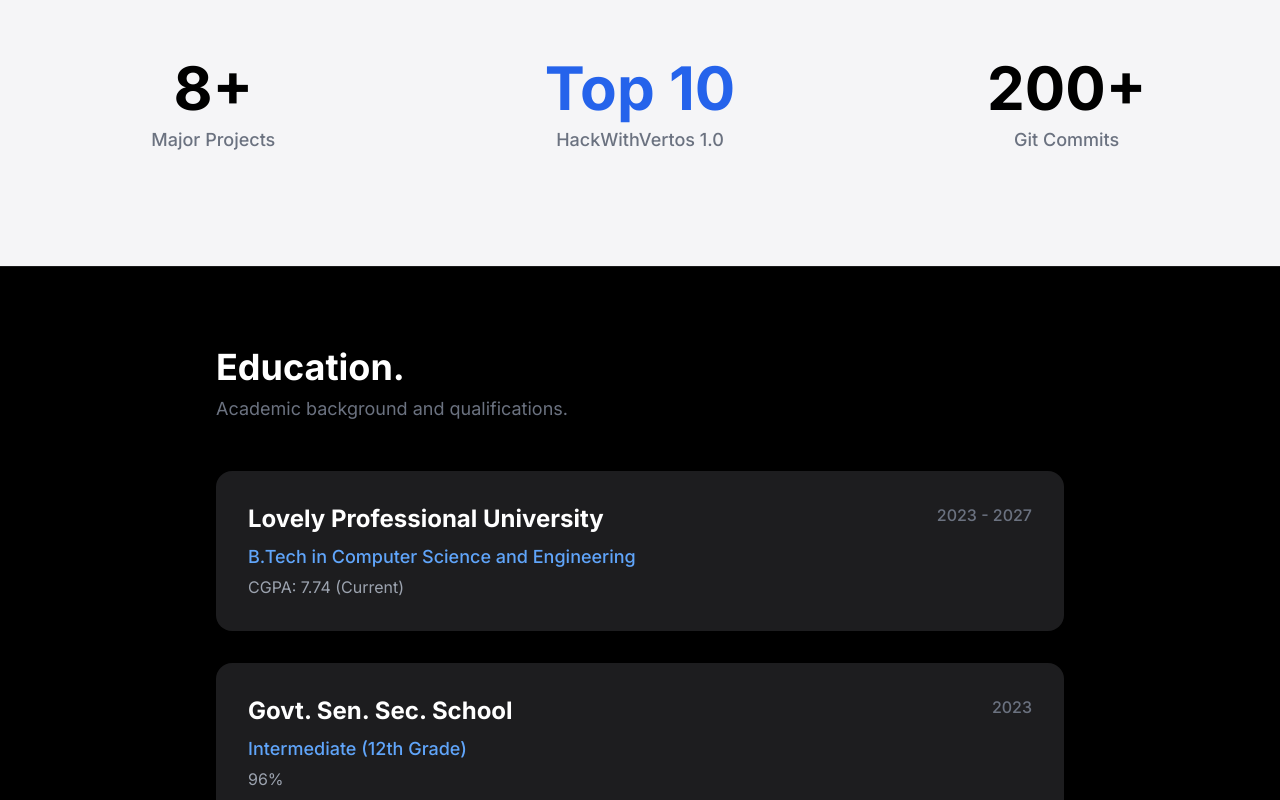
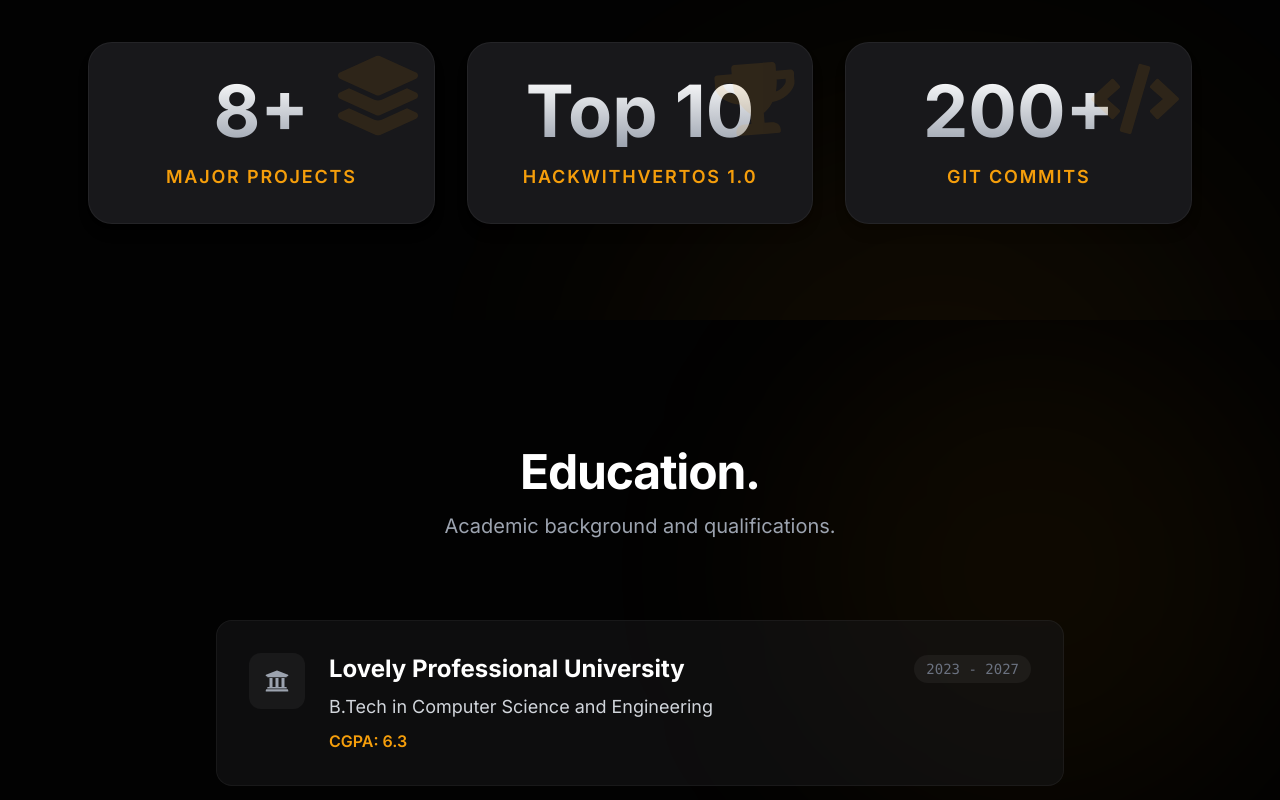
Before and after one commit to Vikashh08/Freelance-Projects-Portfolio, a React (Vite) app: page / in a window 1280 px wide. Shown: the part 5120-5920 px from the top of the page. Built offline with nearby package versions, Linux system fonts and the light colour scheme.

Commit message:
Achivements and Education Section updated

```diff
--- a/src/components/Achievements.jsx
+++ b/src/components/Achievements.jsx
@@ -1,49 +1,100 @@
 import React from "react";
 import { motion } from "framer-motion";
 import CountUp from "react-countup";
+import { FaCode, FaTrophy, FaLayerGroup } from "react-icons/fa";
 
 export const Achievements = () => {
     return (
-        <section id="achievements" className="py-20 bg-secondary text-black">
-            <div className="max-w-7xl mx-auto px-6">
-                <div className="grid md:grid-cols-3 gap-12 text-center">
+        <section id="achievements" className="py-24 bg-black text-white relative overflow-hidden">
 
+            {/* Background Texture */}
+            <div className="absolute inset-0 bg-zinc-900/20 opacity-50 pointer-events-none" />
+
+            {/* Pulsing Amber Glow */}
+            <motion.div
+                animate={{ opacity: [0.3, 0.6, 0.3], scale: [1, 1.1, 1] }}
+                transition={{ duration: 5, repeat: Infinity, ease: "easeInOut" }}
+                className="absolute top-1/2 left-1/2 w-[600px] h-[600px] bg-amber-500/10 blur-[120px] rounded-full pointer-events-none -translate-x-1/2 -translate-y-1/2"
+            />
+
+            <div className="max-w-6xl mx-auto px-6 relative z-10">
+                <div className="grid md:grid-cols-3 gap-8">
+
+                    {/* Stat Card 1: Projects */}
                     <motion.div
-                        initial={{ opacity: 0, scale: 0.9 }}
-                        whileInView={{ opacity: 1, scale: 1 }}
-                        transition={{ duration: 0.5 }}
-                        className="p-8"
+                        initial={{ opacity: 0, y: 30 }}
+                        whileInView={{ opacity: 1, y: 0 }}
+                        viewport={{ once: true }}
+                        transition={{ duration: 0.6 }}
+                        whileHover={{ y: -10, boxShadow: "0 20px 40px -10px rgba(245, 158, 11, 0.1)" }}
+                        className="group p-8 rounded-3xl bg-zinc-900 border border-white/5 hover:border-amber-500/50 hover:bg-zinc-800 transition-all duration-300 text-center relative overflow-hidden shadow-lg"
                     >
-                        <div className="text-6xl font-bold text-black mb-2">
-                            <CountUp end={8} duration={3} />+
+                        <motion.div
+                            animate={{ y: [0, -5, 0] }}
+                            transition={{ duration: 3, repeat: Infinity, ease: "easeInOut" }}
+                            className="absolute top-0 right-0 p-4 opacity-10 group-hover:opacity-30 transition-opacity text-amber-500"
+                        >
+                            <FaLayerGroup size={80} />
+                        </motion.div>
+
+                        <div className="text-6xl md:text-7xl font-bold bg-clip-text text-transparent bg-gradient-to-b from-white to-gray-400 mb-2">
+                            <CountUp end={8} duration={2.5} />+
                         </div>
-                        <div className="text-lg font-medium text-gray-500">Major Projects</div>
+                        <p className="text-lg text-amber-500 font-semibold uppercase tracking-widest mt-4">
+                            Major Projects
+                        </p>
                     </motion.div>
 
+                    {/* Stat Card 2: Top 10 */}
                     <motion.div
-                        initial={{ opacity: 0, scale: 0.9 }}
-                        whileInView={{ opacity: 1, scale: 1 }}
-                        transition={{ duration: 0.5, delay: 0.1 }}
-                        className="p-8"
+                        initial={{ opacity: 0, y: 30 }}
+                        whileInView={{ opacity: 1, y: 0 }}
+                        viewport={{ once: true }}
+                        transition={{ duration: 0.6, delay: 0.1 }}
+                        whileHover={{ y: -10, boxShadow: "0 20px 40px -10px rgba(245, 158, 11, 0.1)" }}
+                        className="group p-8 rounded-3xl bg-zinc-900 border border-white/5 hover:border-amber-500/50 hover:bg-zinc-800 transition-all duration-300 text-center relative overflow-hidden shadow-lg"
                     >
-                        {/* Using a static number for now or count up */}
-                        <div className="text-6xl font-bold text-blue-600 mb-2">
-                            Top 10
+                        <motion.div
+                            animate={{ rotate: [0, 5, -5, 0] }}
+                            transition={{ duration: 4, repeat: Infinity, ease: "easeInOut" }}
+                            className="absolute top-0 right-0 p-4 opacity-10 group-hover:opacity-30 transition-opacity text-amber-500"
+                        >
+                            <FaTrophy size={80} />
+                        </motion.div>
+
+                        <div className="text-5xl md:text-7xl font-bold bg-clip-text text-transparent bg-gradient-to-b from-white to-gray-400 mb-2 flex items-center justify-center">
+                            <span>Top 10</span>
                         </div>
-                        <div className="text-lg font-medium text-gray-500">HackWithVertos 1.0</div>
+                        <p className="text-lg text-amber-500 font-semibold uppercase tracking-widest mt-4">
+                            HackWithVertos 1.0
+                        </p>
                     </motion.div>
 
+                    {/* Stat Card 3: Commits */}
                     <motion.div
-                        initial={{ opacity: 0, scale: 0.9 }}
-                        whileInView={{ opacity: 1, scale: 1 }}
-                        transition={{ duration: 0.5, delay: 0.2 }}
-                        className="p-8"
+                        initial={{ opacity: 0, y: 30 }}
+                        whileInView={{ opacity: 1, y: 0 }}
+                        viewport={{ once: true }}
+                        transition={{ duration: 0.6, delay: 0.2 }}
+                        whileHover={{ y: -10, boxShadow: "0 20px 40px -10px rgba(245, 158, 11, 0.1)" }}
+                        className="group p-8 rounded-3xl bg-zinc-900 border border-white/5 hover:border-amber-500/50 hover:bg-zinc-800 transition-all duration-300 text-center relative overflow-hidden shadow-lg"
                     >
-                        <div className="text-6xl font-bold text-black mb-2">
+                        <motion.div
+                            animate={{ scale: [1, 1.1, 1] }}
+                            transition={{ duration: 2, repeat: Infinity, ease: "easeInOut" }}
+                            className="absolute top-0 right-0 p-4 opacity-10 group-hover:opacity-30 transition-opacity text-amber-500"
+                        >
+                            <FaCode size={80} />
+                        </motion.div>
+
+                        <div className="text-6xl md:text-7xl font-bold bg-clip-text text-transparent bg-gradient-to-b from-white to-gray-400 mb-2">
                             <CountUp end={200} duration={3} />+
                         </div>
-                        <div className="text-lg font-medium text-gray-500">Git Commits</div>
+                        <p className="text-lg text-amber-500 font-semibold uppercase tracking-widest mt-4">
+                            Git Commits
+                        </p>
                     </motion.div>
+
                 </div>
             </div>
         </section>
--- a/src/components/Education.jsx
+++ b/src/components/Education.jsx
@@ -1,54 +1,116 @@
 import React from "react";
 import { motion } from "framer-motion";
+import { FaGraduationCap, FaUniversity, FaSchool } from "react-icons/fa";
 
-export const Education = () => {
 const education = [
     {
+        id: 1,
         school: "Lovely Professional University",
         degree: "B.Tech in Computer Science and Engineering",
         year: "2023 - 2027",
-            grade: "CGPA: 7.74 (Current)"
+        grade: "CGPA: 6.3",
+        icon: <FaUniversity />
     },
     {
+        id: 2,
         school: "Govt. Sen. Sec. School",
         degree: "Intermediate (12th Grade)",
         year: "2023",
-            grade: "96%"
+        grade: "89.2%",
+        icon: <FaSchool />
     },
     {
+        id: 3,
         school: "S.D. Public Sen. Sec. School",
         degree: "Matriculation (10th Grade)",
         year: "2021",
-            grade: "95%"
+        grade: "99%",
+        icon: <FaGraduationCap />
     }
 ];
 
+const containerVariants = {
+    hidden: { opacity: 0 },
+    show: {
+        opacity: 1,
+        transition: {
+            staggerChildren: 0.2
+        }
+    }
+};
+
+const itemVariants = {
+    hidden: { opacity: 0, x: -50 },
+    show: { opacity: 1, x: 0, transition: { type: "spring", stiffness: 50 } }
+};
+
+export const Education = () => {
     return (
-        <section className="py-20 bg-black text-white border-t border-white/10">
-            <div className="max-w-4xl mx-auto px-6">
-                <div className="mb-12">
-                    <h2 className="text-4xl font-bold mb-2">Education.</h2>
-                    <p className="text-gray-500 text-lg">Academic background and qualifications.</p>
-                </div>
+        <section id="education" className="py-32 bg-black text-white relative overflow-hidden">
 
-                <div className="grid gap-8">
+            {/* Background Texture */}
+            <div className="absolute inset-0 bg-zinc-900/20 opacity-50 pointer-events-none" />
+
+            {/* Glowing Orb */}
+            <div className="absolute top-0 right-0 w-[500px] h-[500px] bg-amber-500/5 blur-[100px] rounded-full pointer-events-none" />
+
+            <div className="max-w-4xl mx-auto px-6 relative z-10">
+                <motion.div
+                    initial={{ opacity: 0, y: 30 }}
+                    whileInView={{ opacity: 1, y: 0 }}
+                    viewport={{ once: true }}
+                    transition={{ duration: 0.8 }}
+                    className="mb-20 text-center"
+                >
+                    <h2 className="text-4xl md:text-5xl font-bold tracking-tight mb-4 text-white">
+                        Education.
+                    </h2>
+                    <p className="text-xl text-gray-400">
+                        Academic background and qualifications.
+                    </p>
+                </motion.div>
+
+                <motion.div
+                    variants={containerVariants}
+                    initial="hidden"
+                    whileInView="show"
+                    viewport={{ once: true }}
+                    className="space-y-6"
+                >
                     {education.map((edu, index) => (
                         <motion.div
-                            key={index}
-                            initial={{ opacity: 0, y: 10 }}
-                            whileInView={{ opacity: 1, y: 0 }}
-                            viewport={{ once: true }}
-                            className="bg-surface rounded-2xl p-8 hover:bg-white/5 transition-colors"
+                            key={edu.id}
+                            variants={itemVariants}
+                            whileHover={{ scale: 1.02, x: 10 }}
+                            className="group relative p-8 rounded-2xl bg-zinc-900/50 border border-white/5 hover:bg-zinc-900 transition-colors duration-300"
                         >
-                            <div className="flex flex-col md:flex-row justify-between md:items-start mb-2">
-                                <h3 className="text-2xl font-bold text-white mb-1 md:mb-0">{edu.school}</h3>
-                                <span className="text-gray-500 font-medium">{edu.year}</span>
+                            {/* Hover Border Glow */}
+                            <div className="absolute inset-0 border border-transparent group-hover:border-amber-500/30 rounded-2xl transition-colors duration-300" />
+
+                            <div className="flex items-start gap-6">
+                                <motion.div
+                                    whileHover={{ rotate: 15, scale: 1.1 }}
+                                    className="hidden md:flex p-4 rounded-xl bg-white/5 text-gray-400 group-hover:text-amber-500 group-hover:bg-amber-500/10 transition-colors duration-300"
+                                >
+                                    <span className="text-2xl">{edu.icon}</span>
+                                </motion.div>
+
+                                <div className="flex-1">
+                                    <div className="flex flex-col md:flex-row md:items-center justify-between mb-2">
+                                        <h3 className="text-xl md:text-2xl font-bold text-white group-hover:text-amber-500 transition-colors duration-300">
+                                            {edu.school}
+                                        </h3>
+                                        <span className="text-sm font-mono text-gray-500 bg-white/5 px-3 py-1 rounded-full mt-2 md:mt-0 w-fit">
+                                            {edu.year}
+                                        </span>
                                     </div>
-                            <div className="text-lg text-blue-400 font-medium mb-1">{edu.degree}</div>
-                            <div className="text-gray-400">{edu.grade}</div>
+                                    <p className="text-lg text-gray-300 mb-2">{edu.degree}</p>
+                                    <p className="text-amber-500 font-semibold">{edu.grade}</p>
+                                </div>
+                            </div>
                         </motion.div>
                     ))}
-                </div>
+                </motion.div>
             </div>
         </section>
     );
```
Lines whose indentation alone changed are shown as unchanged.
